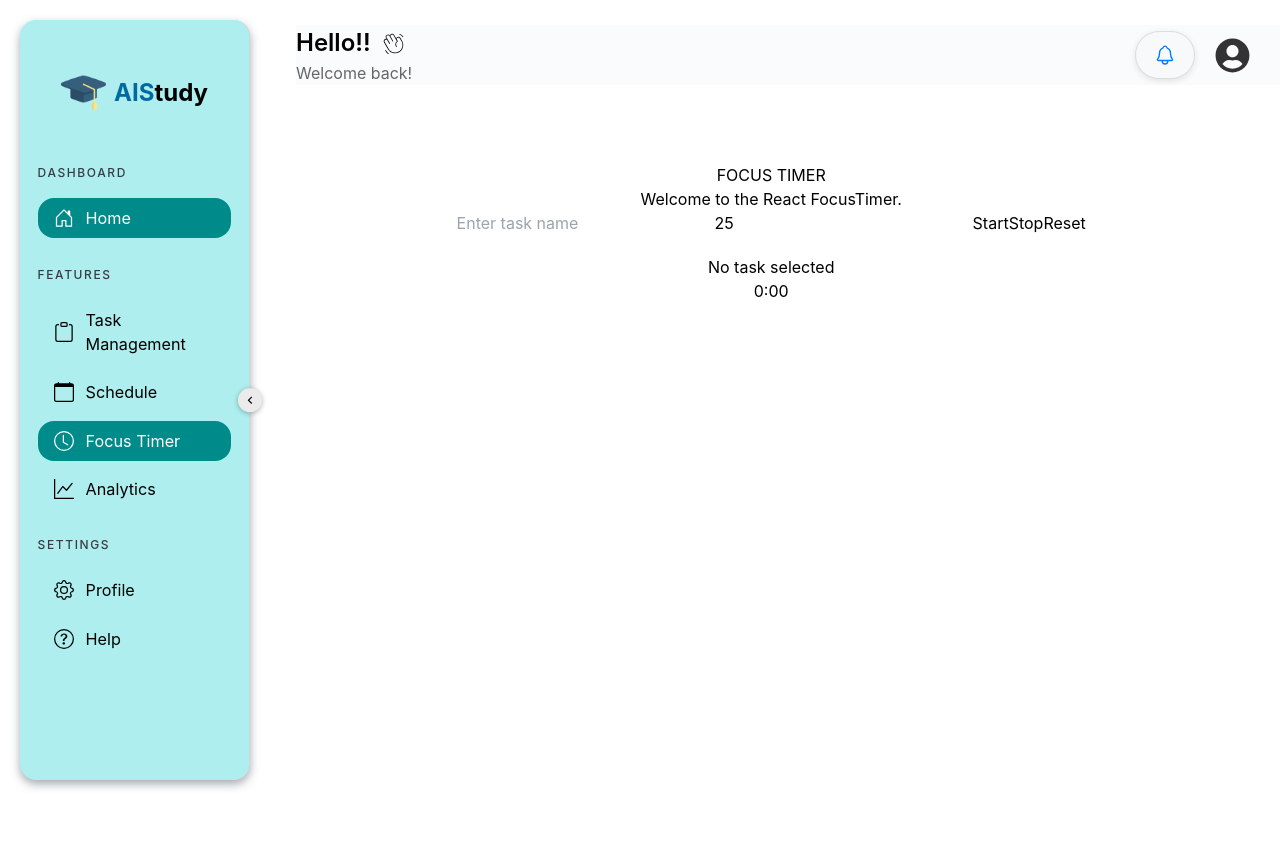
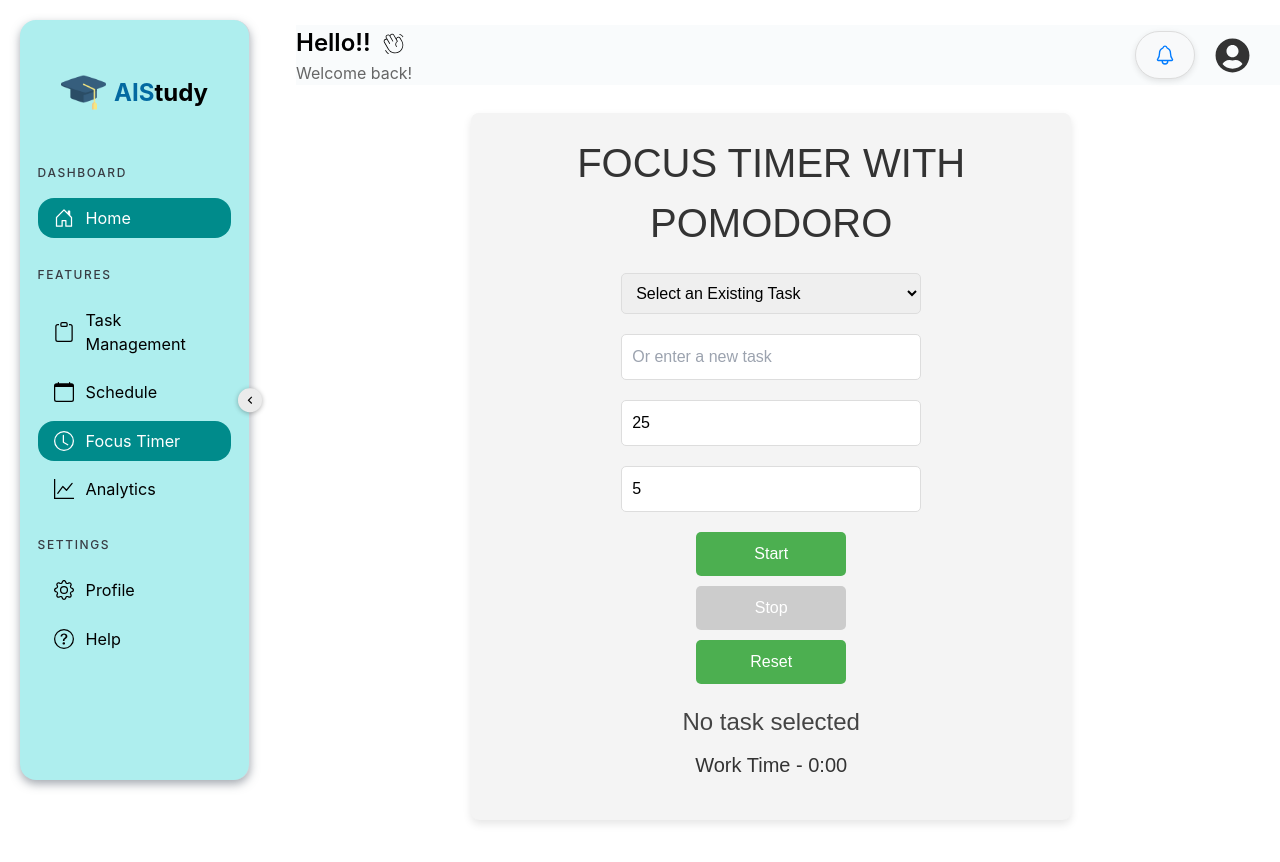
Before and after one commit to Advanced-web-application-developmentK21/Web-Frontend, a React (Create React App) app: page /timer in a window 1280 px wide. Shown: the top 862 px of the page. Built offline with nearby package versions, Linux system fonts and the light colour scheme.

Commit message:
fix the UI code

```diff
--- a/src/pages/Dashboard/FocusTimer.tsx
+++ b/src/pages/Dashboard/FocusTimer.tsx
@@ -1,33 +1,61 @@
 import React, { useState, useEffect } from "react";
+import "../../styles/FocusTimer.css";
 
 function FocusTimer() {
+  const [taskList, setTaskList] = useState<string[]>([
+    "Write report",
+    "Study React",
+    "Prepare presentation",
+    "Exercise",
+  ]); // Placeholder tasks
   const [task, setTask] = useState<string>("");
-  const [duration, setDuration] = useState<number>(25); // default duration in minutes
-  const [timeLeft, setTimeLeft] = useState<number>(0); // countdown in seconds
+  const [newTask, setNewTask] = useState<string>(""); // For custom task input
+  const [duration, setDuration] = useState<number>(25); // Work duration in minutes
+  const [breakDuration, setBreakDuration] = useState<number>(5); // Break duration in minutes
+  const [timeLeft, setTimeLeft] = useState<number>(0); // Countdown in seconds
   const [isRunning, setIsRunning] = useState<boolean>(false);
+  const [isBreak, setIsBreak] = useState<boolean>(false); // Toggle work/break
 
   useEffect(() => {
-    let timer: ReturnType<typeof setInterval>; // Explicitly type the timer
+    let timer: ReturnType<typeof setInterval>;
 
     if (isRunning && timeLeft > 0) {
-        timer = setInterval(() => {
-            setTimeLeft((prev) => prev - 1);
-        }, 1000);
+      timer = setInterval(() => {
+        setTimeLeft((prev) => prev - 1);
+      }, 1000);
     } else if (timeLeft === 0 && isRunning) {
-        setIsRunning(false);
-        alert("Session completed!");
+      setIsRunning(false); // Pause timer temporarily
+      const nextPhase = isBreak ? "work session" : "break";
+      alert(`Session completed! Starting ${nextPhase}.`);
+      if (!isBreak) {
+        // Switch to break session
+        setTimeLeft(breakDuration * 60);
+        setIsBreak(true);
+        setIsRunning(true); // Restart timer
+      } else {
+        // Switch to work session
+        setTimeLeft(duration * 60);
+        setIsBreak(false);
+        setIsRunning(true); // Restart timer
+      }
     }
 
-    return () => clearInterval(timer); // Clean up the interval
-  }, [isRunning, timeLeft]);
+    return () => clearInterval(timer);
+  }, [isRunning, timeLeft, isBreak, duration, breakDuration]);
 
   const startTimer = () => {
-    if (task.trim() === "") {
-      alert("Please enter a task name!");
+    const finalTask = newTask.trim() || task; // Use newTask if provided, else selected task
+    if (!finalTask) {
+      alert("Please select or enter a task!");
       return;
     }
-    setTimeLeft(duration * 60); // convert minutes to seconds
+    if (newTask.trim() && !taskList.includes(newTask.trim())) {
+      setTaskList((prev) => [...prev, newTask.trim()]); // Add new task to the list
+    }
+    setTask(finalTask);
+    setTimeLeft(duration * 60); // Convert minutes to seconds
     setIsRunning(true);
+    setIsBreak(false);
   };
 
   const stopTimer = () => {
@@ -37,27 +65,43 @@ function FocusTimer() {
   const resetTimer = () => {
     setIsRunning(false);
     setTimeLeft(0);
+    setIsBreak(false);
   };
 
   return (
-    <div style={{ textAlign: "center", marginTop: "50px" }}>
-      <h1>FOCUS TIMER</h1>
-      <p>Welcome to the React FocusTimer.</p>
-      <div style={{ marginBottom: "20px" }}>
+    <div className="focus-timer-container">
+      <h1>FOCUS TIMER WITH POMODORO</h1>
+      <div className="task-controls">
+        <select
+          value={task}
+          onChange={(e) => setTask(e.target.value)}
+        >
+          <option value="">Select an Existing Task</option>
+          {taskList.map((t, index) => (
+            <option key={index} value={t}>
+              {t}
+            </option>
+          ))}
+        </select>
         <input
           type="text"
-          placeholder="Enter task name"
-          value={task}
-          onChange={(e) => setTask(e.target.value)}
-          style={{ marginRight: "10px" }}
+          placeholder="Or enter a new task"
+          value={newTask}
+          onChange={(e) => setNewTask(e.target.value)}
         />
         <input
           type="number"
-          placeholder="Duration (minutes)"
+          placeholder="Work Duration (minutes)"
           value={duration}
           onChange={(e) => setDuration(Number(e.target.value))}
           min="1"
-          style={{ marginRight: "10px" }}
+        />
+        <input
+          type="number"
+          placeholder="Break Duration (minutes)"
+          value={breakDuration}
+          onChange={(e) => setBreakDuration(Number(e.target.value))}
+          min="1"
         />
         <button onClick={startTimer} disabled={isRunning}>
           Start
@@ -67,25 +111,19 @@ function FocusTimer() {
         </button>
         <button onClick={resetTimer}>Reset</button>
       </div>
-      <h2>{task || "No task selected"}</h2>
+      <h2>{task || newTask || "No task selected"}</h2>
       <h3>
+        {isBreak ? "Break Time" : "Work Time"} -{" "}
         {Math.floor(timeLeft / 60)}:{String(timeLeft % 60).padStart(2, "0")}
       </h3>
       {isRunning && (
-        <div
-          style={{
-            width: "300px",
-            height: "10px",
-            background: "#ddd",
-            margin: "20px auto",
-            position: "relative",
-          }}
-        >
+        <div className="timer-bar">
           <div
+            className="timer-progress"
             style={{
-              width: `${((duration * 60 - timeLeft) / (duration * 60)) * 100}%`,
-              height: "10px",
-              background: "green",
+              width: `${((isBreak ? breakDuration : duration) * 60 - timeLeft) /
+                ((isBreak ? breakDuration : duration) * 60) *
+                100}%`,
             }}
           />
         </div>
--- /dev/null
+++ b/src/styles/FocusTimer.css
@@ -0,0 +1,126 @@
+/* FocusTimer component container */
+.focus-timer-container {
+    text-align: center;
+    margin-top: 50px;
+    font-family: Arial, sans-serif;
+    background-color: #f4f4f4;
+    padding: 20px;
+    border-radius: 8px;
+    box-shadow: 0 4px 8px rgba(0, 0, 0, 0.1);
+    width: 80%;
+    max-width: 600px;
+    margin: 0 auto;
+  }
+
+  /* Header styles */
+  .focus-timer-container h1 {
+    font-size: 2.5rem;
+    margin-bottom: 20px;
+    color: #333;
+  }
+
+  /* Task input and buttons section */
+  .focus-timer-container .task-controls {
+    display: flex;
+    flex-direction: column;
+    align-items: center;
+    gap: 10px;
+    margin-bottom: 20px;
+  }
+
+  /* Select and input fields for tasks and durations */
+  .focus-timer-container select,
+  .focus-timer-container input[type="text"],
+  .focus-timer-container input[type="number"] {
+    width: 100%;
+    max-width: 300px;
+    padding: 10px;
+    font-size: 1rem;
+    border-radius: 5px;
+    border: 1px solid #ddd;
+    margin-bottom: 10px;
+    transition: border-color 0.3s;
+  }
+
+  .focus-timer-container select:focus,
+  .focus-timer-container input:focus {
+    border-color: #4caf50;
+    outline: none;
+  }
+
+  /* Button styles */
+  .focus-timer-container button {
+    padding: 10px 20px;
+    font-size: 1rem;
+    border: none;
+    border-radius: 5px;
+    background-color: #4caf50;
+    color: white;
+    cursor: pointer;
+    transition: background-color 0.3s;
+    width: 100%;
+    max-width: 150px;
+  }
+
+  .focus-timer-container button:hover {
+    background-color: #45a049;
+  }
+
+  .focus-timer-container button:disabled {
+    background-color: #ccc;
+    cursor: not-allowed;
+  }
+
+  /* Task name and timer display */
+  .focus-timer-container h2 {
+    font-size: 1.5rem;
+    color: #444;
+    margin-bottom: 10px;
+  }
+
+  .focus-timer-container h3 {
+    font-size: 1.25rem;
+    color: #333;
+    margin-bottom: 20px;
+  }
+
+  /* Timer progress bar */
+  .focus-timer-container .timer-bar {
+    width: 100%;
+    height: 10px;
+    background: #ddd;
+    margin: 20px 0;
+    border-radius: 5px;
+    position: relative;
+  }
+
+  /* Progress bar inside timer bar */
+  .focus-timer-container .timer-progress {
+    height: 10px;
+    background: #4caf50;
+    border-radius: 5px;
+  }
+
+  /* Mobile responsiveness */
+  @media screen and (max-width: 600px) {
+    .focus-timer-container {
+      width: 90%;
+      padding: 15px;
+    }
+
+    .focus-timer-container h1 {
+      font-size: 2rem;
+    }
+
+    .focus-timer-container h2 {
+      font-size: 1.25rem;
+    }
+
+    .focus-timer-container h3 {
+      font-size: 1rem;
+    }
+
+    .focus-timer-container button {
+      max-width: 100%;
+    }
+  }
```
